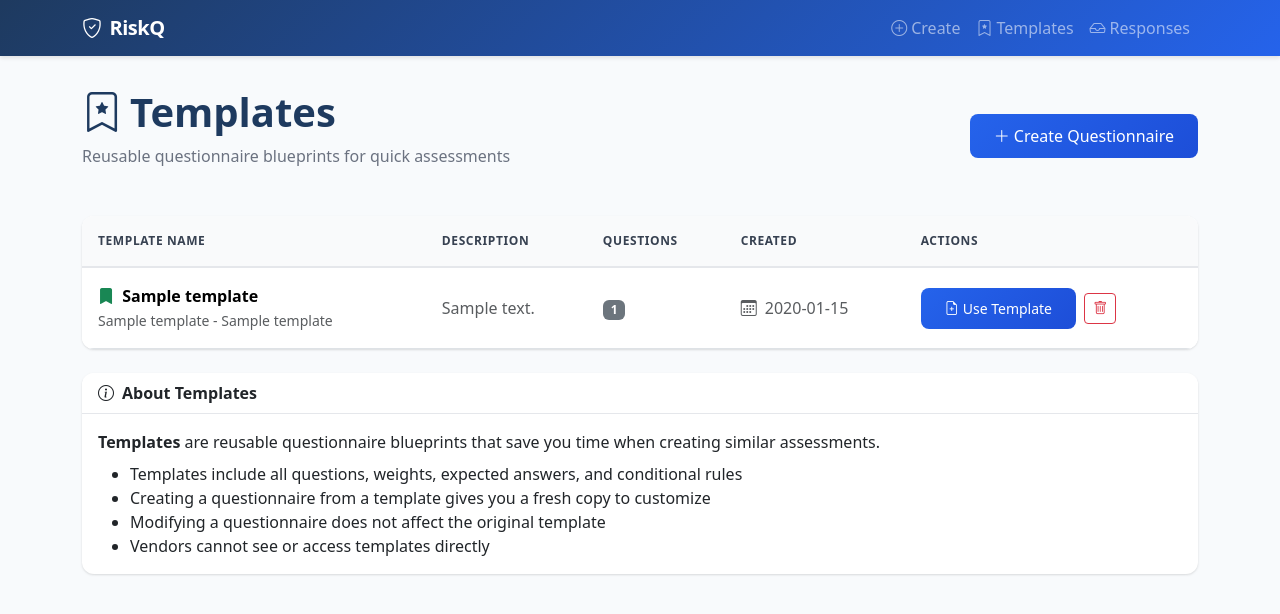
After one commit to mbrynil/third-party-risk-questionnaire, a FastAPI app: template templates/templates_list.html in a window 1280 px wide. The commit adds this page. Shown: the top 614 px of the page. Run offline with FastAPI, Linux system fonts and the light colour scheme; the template is opened without the code that fills it: most values are stand-ins (such as "Sample title", 1, 10 or a date in 2020).

Commit message:
Add functionality to save and reuse questionnaires as templates
Add template functionality to models.py and main.py, including a new endpoint for viewing templates and saving questionnaires as templates. Modify existing routes to exclude templates from vendor and response views. Update UI elements in base.html, created.html, and home.html to support templates. Create a new templates_list.html page.

Replit-Commit-Author: Agent
Replit-Commit-Session-Id: 615a8b8f-c147-4759-af81-70a03223fd6b
Replit-Commit-Checkpoint-Type: intermediate_checkpoint
Replit-Commit-Event-Id: f697434d-8d26-4101-a4e1-c8367710ecb3
Replit-Commit-Screenshot-Url: https://storage.googleapis.com/screenshot-production-us-central1/802b7009-4459-4ebe-b95b-51d83740a11a/615a8b8f-c147-4759-af81-70a03223fd6b/DsxWTSm
Replit-Helium-Checkpoint-Created: true

```diff
--- a/main.py
+++ b/main.py
@@ -190,7 +190,10 @@ async def create_questionnaire(
 
 @app.get("/vendor/{token}", response_class=HTMLResponse)
 async def vendor_form(request: Request, token: str, email: Optional[str] = None, db: Session = Depends(get_db)):
-    questionnaire = db.query(Questionnaire).filter(Questionnaire.token == token).first()
+    questionnaire = db.query(Questionnaire).filter(
+        Questionnaire.token == token,
+        Questionnaire.is_template == False
+    ).first()
     if not questionnaire:
         raise HTTPException(status_code=404, detail="Questionnaire not found")
 
@@ -392,7 +395,7 @@ async def check_draft(token: str, email: str, db: Session = Depends(get_db)):
 
 @app.get("/responses", response_class=HTMLResponse)
 async def view_responses(request: Request, status_filter: Optional[str] = None, db: Session = Depends(get_db)):
-    questionnaires = db.query(Questionnaire).all()
+    questionnaires = db.query(Questionnaire).filter(Questionnaire.is_template == False).all()
     return templates.TemplateResponse("responses.html", {
         "request": request,
         "questionnaires": questionnaires,
@@ -754,6 +757,165 @@ async def export_submission(request: Request, submission_id: int, db: Session =
     })
 
 
+@app.get("/templates", response_class=HTMLResponse)
+async def view_templates(request: Request, db: Session = Depends(get_db)):
+    templates_list = db.query(Questionnaire).filter(Questionnaire.is_template == True).order_by(Questionnaire.created_at.desc()).all()
+    return templates.TemplateResponse("templates_list.html", {
+        "request": request,
+        "templates": templates_list
+    })
+
+
+@app.post("/questionnaires/{questionnaire_id}/save-as-template")
+async def save_as_template(
+    request: Request,
+    questionnaire_id: int,
+    template_name: str = Form(...),
+    template_description: str = Form(""),
+    db: Session = Depends(get_db)
+):
+    source = db.query(Questionnaire).filter(Questionnaire.id == questionnaire_id).first()
+    if not source:
+        raise HTTPException(status_code=404, detail="Questionnaire not found")
+
+    token = str(uuid.uuid4())[:8]
+
+    new_template = Questionnaire(
+        company_name=source.company_name,
+        title=source.title,
+        token=token,
+        is_template=True,
+        template_name=template_name.strip(),
+        template_description=template_description.strip() if template_description else None
+    )
+    db.add(new_template)
+    db.flush()
+
+    question_id_map = {}
+    source_questions = db.query(Question).filter(Question.questionnaire_id == source.id).order_by(Question.order).all()
+    for sq in source_questions:
+        new_q = Question(
+            questionnaire_id=new_template.id,
+            question_text=sq.question_text,
+            order=sq.order,
+            weight=sq.weight,
+            expected_operator=sq.expected_operator,
+            expected_value=sq.expected_value,
+            expected_values=sq.expected_values,
+            expected_value_type=sq.expected_value_type,
+            answer_mode=sq.answer_mode
+        )
+        db.add(new_q)
+        db.flush()
+        question_id_map[sq.id] = new_q.id
+
+    source_rules = db.query(ConditionalRule).filter(ConditionalRule.questionnaire_id == source.id).all()
+    for rule in source_rules:
+        new_trigger = question_id_map.get(rule.trigger_question_id)
+        new_target = question_id_map.get(rule.target_question_id)
+        if new_trigger and new_target:
+            new_rule = ConditionalRule(
+                questionnaire_id=new_template.id,
+                trigger_question_id=new_trigger,
+                operator=rule.operator,
+                trigger_values=rule.trigger_values,
+                target_question_id=new_target,
+                make_required=rule.make_required
+            )
+            db.add(new_rule)
+
+    db.commit()
+
+    return RedirectResponse(url="/templates?saved=1", status_code=303)
+
+
+@app.post("/templates/{template_id}/create-questionnaire")
+async def create_from_template(
+    request: Request,
+    template_id: int,
+    db: Session = Depends(get_db)
+):
+    source = db.query(Questionnaire).filter(
+        Questionnaire.id == template_id,
+        Questionnaire.is_template == True
+    ).first()
+    if not source:
+        raise HTTPException(status_code=404, detail="Template not found")
+
+    token = str(uuid.uuid4())[:8]
+
+    new_questionnaire = Questionnaire(
+        company_name=source.company_name,
+        title=source.title,
+        token=token,
+        is_template=False,
+        template_name=None,
+        template_description=None
+    )
+    db.add(new_questionnaire)
+    db.flush()
+
+    question_id_map = {}
+    source_questions = db.query(Question).filter(Question.questionnaire_id == source.id).order_by(Question.order).all()
+    for sq in source_questions:
+        new_q = Question(
+            questionnaire_id=new_questionnaire.id,
+            question_text=sq.question_text,
+            order=sq.order,
+            weight=sq.weight,
+            expected_operator=sq.expected_operator,
+            expected_value=sq.expected_value,
+            expected_values=sq.expected_values,
+            expected_value_type=sq.expected_value_type,
+            answer_mode=sq.answer_mode
+        )
+        db.add(new_q)
+        db.flush()
+        question_id_map[sq.id] = new_q.id
+
+    source_rules = db.query(ConditionalRule).filter(ConditionalRule.questionnaire_id == source.id).all()
+    for rule in source_rules:
+        new_trigger = question_id_map.get(rule.trigger_question_id)
+        new_target = question_id_map.get(rule.target_question_id)
+        if new_trigger and new_target:
+            new_rule = ConditionalRule(
+                questionnaire_id=new_questionnaire.id,
+                trigger_question_id=new_trigger,
+                operator=rule.operator,
+                trigger_values=rule.trigger_values,
+                target_question_id=new_target,
+                make_required=rule.make_required
+            )
+            db.add(new_rule)
+
+    db.commit()
+
+    base_url = str(request.base_url).rstrip('/')
+    vendor_url = f"{base_url}/vendor/{token}"
+
+    return templates.TemplateResponse("created.html", {
+        "request": request,
+        "questionnaire": new_questionnaire,
+        "token": token,
+        "vendor_url": vendor_url
+    })
+
+
+@app.post("/templates/{template_id}/delete")
+async def delete_template(template_id: int, db: Session = Depends(get_db)):
+    template = db.query(Questionnaire).filter(
+        Questionnaire.id == template_id,
+        Questionnaire.is_template == True
+    ).first()
+    if not template:
+        raise HTTPException(status_code=404, detail="Template not found")
+
+    db.delete(template)
+    db.commit()
+
+    return RedirectResponse(url="/templates?deleted=1", status_code=303)
+
+
 if __name__ == "__main__":
     import uvicorn
     uvicorn.run(app, host="0.0.0.0", port=5000)
--- a/models.py
+++ b/models.py
@@ -28,6 +28,9 @@ class Questionnaire(Base):
     title = Column(String(255), nullable=False)
     token = Column(String(64), unique=True, nullable=False, index=True)
     created_at = Column(DateTime, default=datetime.utcnow)
+    is_template = Column(Boolean, default=False, nullable=False)
+    template_name = Column(String(255), nullable=True)
+    template_description = Column(Text, nullable=True)
 
     questions = relationship("Question", back_populates="questionnaire", cascade="all, delete-orphan")
     responses = relationship("Response", back_populates="questionnaire", cascade="all, delete-orphan")
--- a/templates/base.html
+++ b/templates/base.html
@@ -125,6 +125,11 @@
                         </a>
                     </li>
                     <li class="nav-item">
+                        <a class="nav-link" href="/templates">
+                            <i class="bi bi-bookmark-star me-1"></i>Templates
+                        </a>
+                    </li>
+                    <li class="nav-item">
                         <a class="nav-link" href="/responses">
                             <i class="bi bi-inbox me-1"></i>Responses
                         </a>
--- /dev/null
+++ b/templates/templates_list.html
@@ -0,0 +1,113 @@
+{% extends "base.html" %}
+
+{% block title %}Templates - RiskQ{% endblock %}
+
+{% block content %}
+<div class="page-header d-flex justify-content-between align-items-center">
+    <div>
+        <h1><i class="bi bi-bookmark-star me-2"></i>Templates</h1>
+        <p>Reusable questionnaire blueprints for quick assessments</p>
+    </div>
+    <a href="/create" class="btn btn-primary">
+        <i class="bi bi-plus-lg me-1"></i>Create Questionnaire
+    </a>
+</div>
+
+{% if request.query_params.get('saved') %}
+<div class="alert alert-success alert-dismissible fade show" role="alert">
+    <i class="bi bi-check-circle me-2"></i>Template saved successfully!
+    <button type="button" class="btn-close" data-bs-dismiss="alert" aria-label="Close"></button>
+</div>
+{% endif %}
+
+{% if request.query_params.get('deleted') %}
+<div class="alert alert-info alert-dismissible fade show" role="alert">
+    <i class="bi bi-trash me-2"></i>Template deleted.
+    <button type="button" class="btn-close" data-bs-dismiss="alert" aria-label="Close"></button>
+</div>
+{% endif %}
+
+{% if templates %}
+<div class="card">
+    <div class="table-responsive">
+        <table class="table table-hover mb-0">
+            <thead>
+                <tr>
+                    <th>Template Name</th>
+                    <th>Description</th>
+                    <th>Questions</th>
+                    <th>Created</th>
+                    <th>Actions</th>
+                </tr>
+            </thead>
+            <tbody>
+                {% for t in templates %}
+                <tr>
+                    <td>
+                        <i class="bi bi-bookmark-fill me-1 text-success"></i>
+                        <strong>{{ t.template_name }}</strong>
+                        <br><span class="text-muted small">{{ t.company_name }} - {{ t.title }}</span>
+                    </td>
+                    <td>
+                        {% if t.template_description %}
+                        <span class="text-muted">{{ t.template_description[:100] }}{% if t.template_description|length > 100 %}...{% endif %}</span>
+                        {% else %}
+                        <span class="text-muted fst-italic">No description</span>
+                        {% endif %}
+                    </td>
+                    <td>
+                        <span class="badge bg-secondary">{{ t.questions|length }}</span>
+                    </td>
+                    <td>
+                        <span class="text-muted">
+                            <i class="bi bi-calendar3 me-1"></i>
+                            {{ t.created_at.strftime('%Y-%m-%d') }}
+                        </span>
+                    </td>
+                    <td>
+                        <form action="/templates/{{ t.id }}/create-questionnaire" method="post" class="d-inline">
+                            <button type="submit" class="btn btn-sm btn-primary me-1" title="Create new questionnaire from this template">
+                                <i class="bi bi-file-earmark-plus me-1"></i>Use Template
+                            </button>
+                        </form>
+                        <form action="/templates/{{ t.id }}/delete" method="post" class="d-inline"
+                              onsubmit="return confirm('Are you sure you want to delete this template?');">
+                            <button type="submit" class="btn btn-sm btn-outline-danger" title="Delete template">
+                                <i class="bi bi-trash"></i>
+                            </button>
+                        </form>
+                    </td>
+                </tr>
+                {% endfor %}
+            </tbody>
+        </table>
+    </div>
+</div>
+{% else %}
+<div class="card">
+    <div class="card-body text-center py-5">
+        <i class="bi bi-bookmark text-muted" style="font-size: 3rem;"></i>
+        <h5 class="mt-3">No templates yet</h5>
+        <p class="text-muted">Create a questionnaire and save it as a template to reuse it later.</p>
+        <a href="/create" class="btn btn-primary">
+            <i class="bi bi-plus-lg me-1"></i>Create Questionnaire
+        </a>
+    </div>
+</div>
+{% endif %}
+
+<div class="card mt-4">
+    <div class="card-header">
+        <i class="bi bi-info-circle me-2"></i>About Templates
+    </div>
+    <div class="card-body">
+        <p class="mb-2"><strong>Templates</strong> are reusable questionnaire blueprints that save you time when creating similar assessments.</p>
+        <ul class="mb-0">
+            <li>Templates include all questions, weights, expected answers, and conditional rules</li>
+            <li>Creating a questionnaire from a template gives you a fresh copy to customize</li>
+            <li>Modifying a questionnaire does not affect the original template</li>
+            <li>Vendors cannot see or access templates directly</li>
+        </ul>
+    </div>
+</div>
+{% endblock %}
```
Also changed, not shown: attached_assets/Pasted-Implement-Templates-V1-reusable-questionnaire-blueprint_1768321190976.txt (added, +128 -0 lines), replit.md (+5 -2 lines), templates/created.html (+38 -1 lines), templates/home.html (+16 -2 lines).
